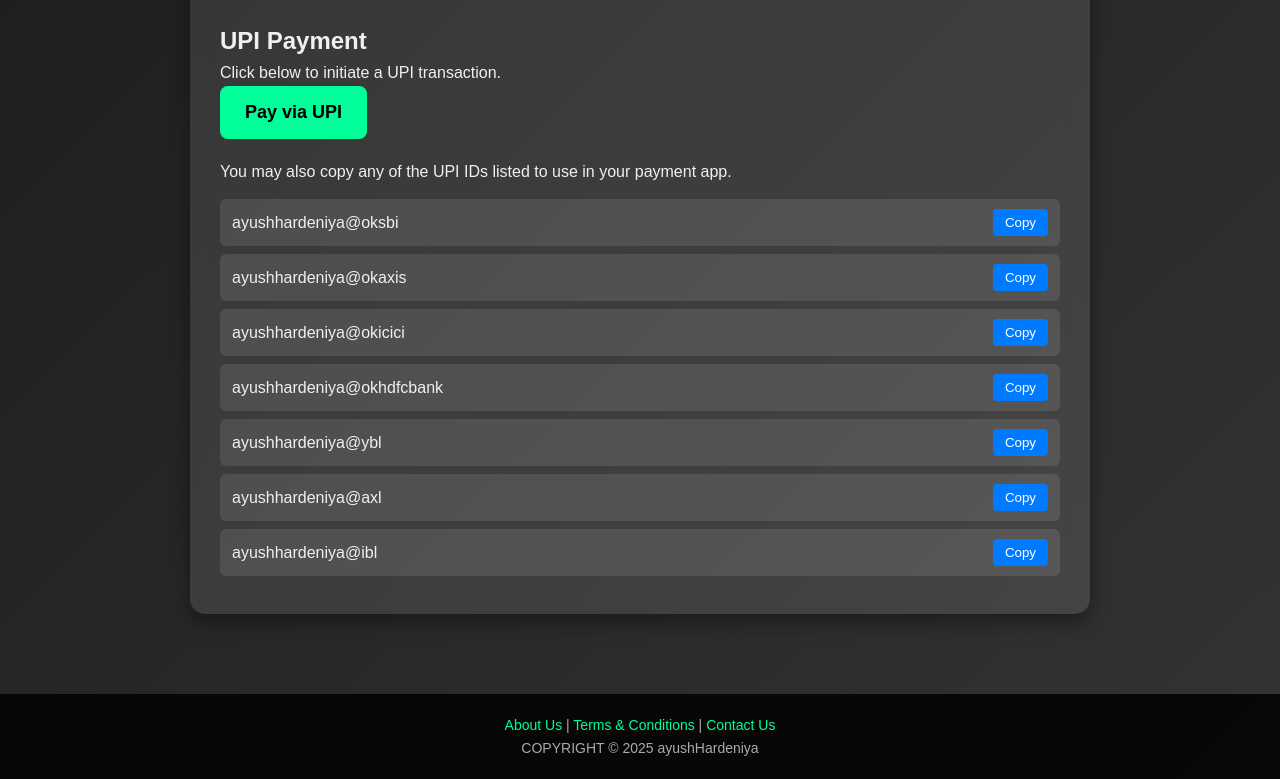
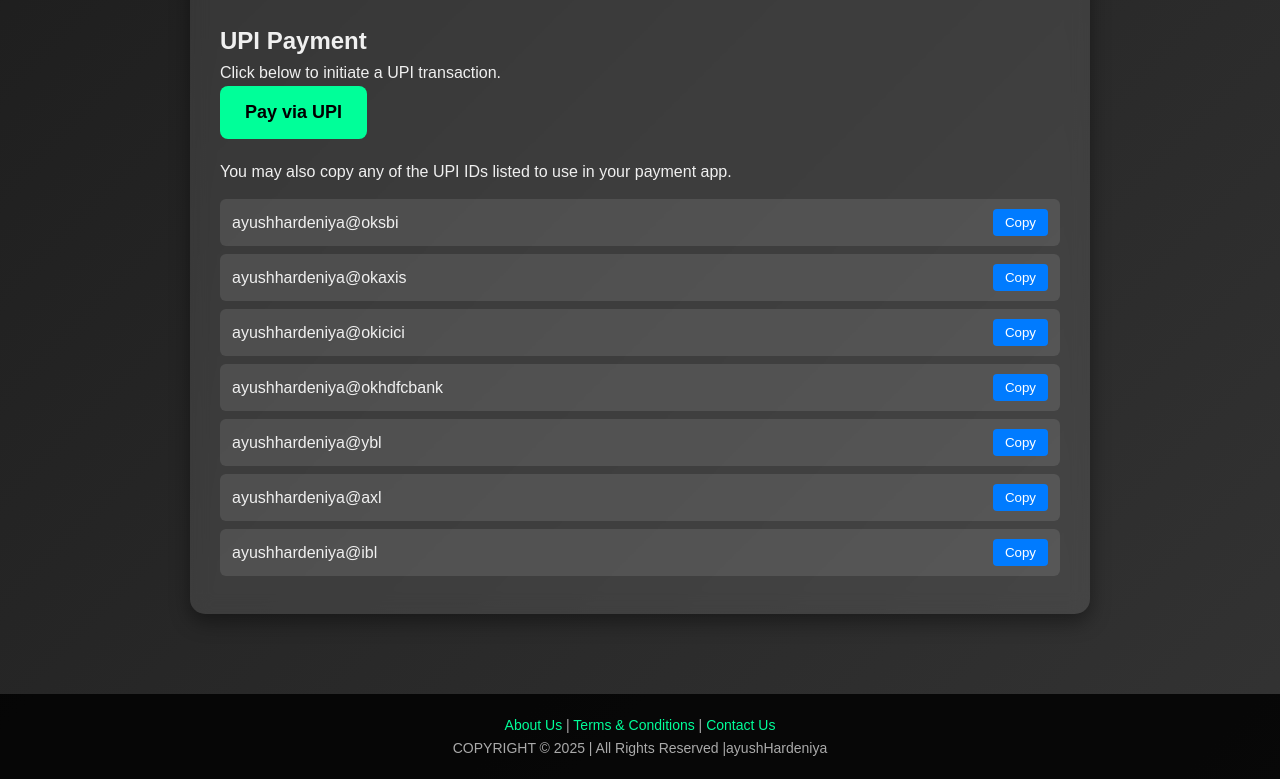
Before and after one commit to ayushHardeniya/SecurePay, a plain HTML site: page index.html in a window 1280 px wide. Shown: the part 496-1275 px from the top of the page. Drawn offline with Linux system fonts and the light colour scheme.

Commit message:
Update index.html

```diff
--- a/index.html
+++ b/index.html
@@ -312,7 +312,7 @@
   <a href="terms.html" style="color: #00ff99; text-decoration: none;">Terms & Conditions</a> |
   <a href="contact.html" style="color: #00ff99; text-decoration: none;">Contact Us</a>
 
-  <p>COPYRIGHT © 2025 ayushHardeniya</p>
+  <p>COPYRIGHT © 2025 | All Rights Reserved |ayushHardeniya</p>
 </div>
 </body>
 </html>
```
